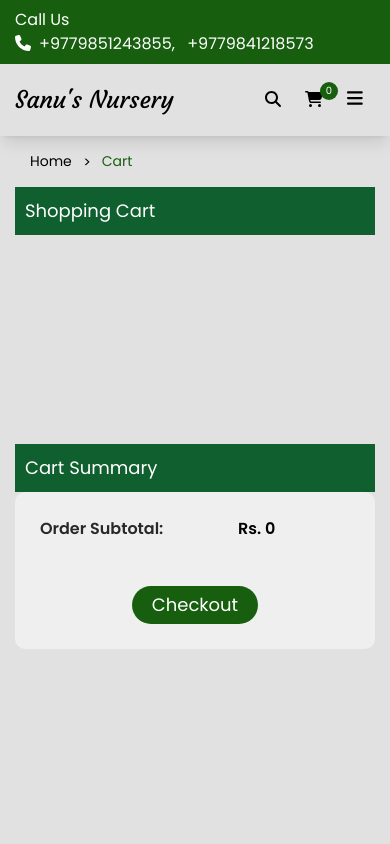
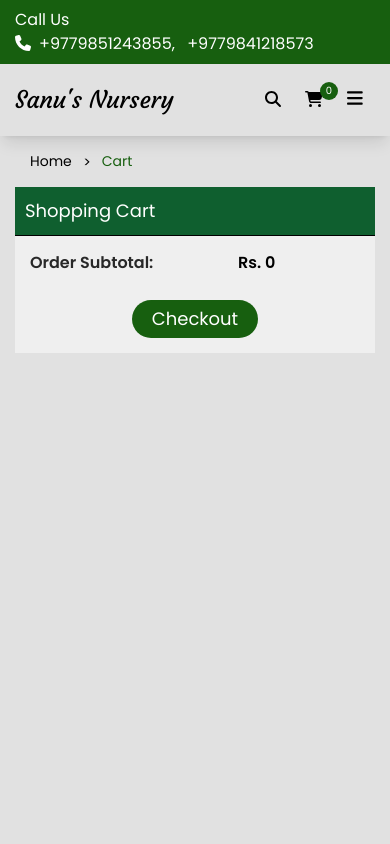
Before and after one commit to SanjeevMhn/sanusnurseryAngular, an Angular app: page /home/cart in a window 390 px wide. Shown: the top 844 px of the page. Built offline with nearby package versions, Linux system fonts and the light colour scheme.

Commit message:
[FIXED]: fixed cart page in mobile view

```diff
--- a/src/app/modules/home/cart/cart.component.html
+++ b/src/app/modules/home/cart/cart.component.html
@@ -11,7 +11,8 @@
 
         <article class="cart-details-container h-[calc(100%-51px)] flex flex-col md:flex-row pb-[30px]">
             <article class="cart-items-container pb-[10px] md:pb-0 md:pr-[10px] flex-grow overflow-y-auto">
-                <h2 class="text-lg md:text-2xl pb-[15px] sticky top-0 bg-[#e1e1e1] z-[10] header-text">Shopping Cart</h2>
+                <h2 class="text-lg md:text-2xl pb-[15px] sticky top-0 bg-[#e1e1e1] z-[10] header-text">Shopping Cart
+                </h2>
                 <!-- <ul class="cart-items-list">
                     <li class="cart-list-item" *ngFor="let item of cartItems">
                         <a class="cart-list-link p-[15px] relative block">
@@ -81,7 +82,7 @@
                                 <fa-icon [icon]="faClose" class="flex items-center justify-center"></fa-icon>
                             </button>
                             <td data-name="name">
-                                <div class="inline-flex flex-col items-center lg:flex-row w-full">
+                                <div class="inline-flex flex-col items-center xl:flex-row w-full">
 
                                     <div class="img-container max-w-[175px] xl:max-w-[120px] mx-auto lg:mx-0">
                                         <img src="{{item.img}}" alt="" class="w-full h-auto object-contain">
@@ -123,9 +124,20 @@
                         </tr>
                     </tbody>
                 </table>
+
+                <div class="cart-total-recipt-sp md:hidden p-[15px] bg-[#efefef] sticky bottom-[-10px] border-t border-black">
+                    <ul class="receipt-list flex w-fill flex-col pb-[25px]">
+                        <li class="receipt-list-item flex">
+                            <span class="label-text flex-grow font-semibold text-[#282828]">Order Subtotal:</span>
+                            <span class="data flex-grow font-semibold justify-end">Rs.&nbsp;{{subTotal}}</span>
+                        </li>
+                    </ul>
+                    <button type="button"
+                        class="mx-auto flex p-[5px_20px] bg-primary text-lg text-white rounded-full">Checkout</button>
+                </div>
             </article>
             <aside
-                class="total-amount-receipe pt-[10px] md:pl-[10px] md:pt-0 flex-grow w-full md:max-w-[335px] lg:max-w-[450px]">
+                class="total-amount-receipe hidden md:block pt-[10px] md:pl-[10px] md:pt-0 flex-grow w-full md:max-w-[335px] lg:max-w-[450px]">
                 <h2 class="text-lg md:text-2xl pb-[15px] header-text">Cart Summary</h2>
                 <div class="receipt-list-container  p-[25px] rounded-[10px] bg-[#efefef]">
                     <ul class="receipt-list flex w-fill flex-col pb-[45px]">
@@ -134,7 +146,8 @@
                             <span class="data flex-grow font-semibold justify-end">Rs.&nbsp;{{subTotal}}</span>
                         </li>
                     </ul>
-                <button type="button" class="mx-auto flex p-[5px_20px] bg-primary text-lg text-white rounded-full">Checkout</button>
+                    <button type="button"
+                        class="mx-auto flex p-[5px_20px] bg-primary text-lg text-white rounded-full">Checkout</button>
                 </div>
 
             </aside>
```
Also changed, not shown: 7 other files (tests, documents, lock files or other folders). Lines whose indentation alone changed are shown as unchanged.
